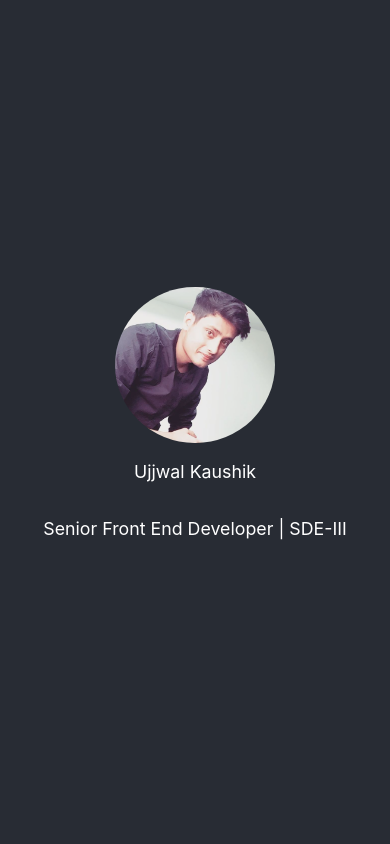
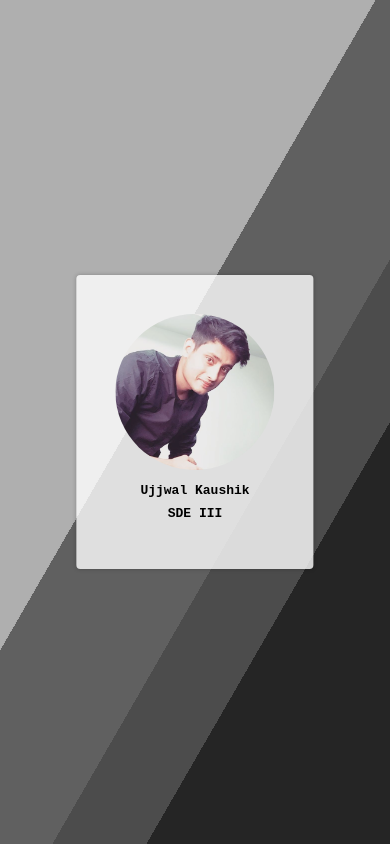
Before and after one commit to ujjwalkaushik/aboutme, a React (Create React App) app: page / in a window 390 px wide. Built offline with nearby package versions, Linux system fonts and the light colour scheme.

Commit message:
font size media query

```diff
--- a/src/App.css
+++ b/src/App.css
@@ -23,11 +23,60 @@
   color: #61dafb;
 }
 
-@keyframes App-logo-spin {
-  from {
-    transform: rotate(0deg);
+.background_1 {
+  animation:slide 3s ease-in-out infinite alternate;
+  background-image: linear-gradient(-60deg, #060606 50%, #A4A4A4 50%);
+  bottom:0;
+  left:-50%;
+  opacity:.5;
+  position:fixed;
+  right:-50%;
+  top:0;
+  z-index:-1;
+}
+
+.background_2 {
+  animation-direction:alternate-reverse;
+  animation-duration:4s;
+}
+
+.background_3 {
+  animation-duration:5s;
+}
+
+.content {
+  background-color:rgba(255,255,255,.8);
+  border-radius:.25em;
+  box-shadow:0 0 .25em rgba(0,0,0,.25);
+  box-sizing:border-box;
+  left:50%;
+  padding:10vmin;
+  position:fixed;
+  text-align:center;
+  top:50%;
+  transform:translate(-50%, -50%);
+}
+
+h1 {
+  font-family:monospace;
+}
+
+@media only screen and (max-width: 1000px) {
+  h1 {
+      font-size:2em;
+ }
+}
+@media only screen and (max-width: 500px) {
+  h1 {
+      font-size: 1em;
+ }
+}
+
+@keyframes slide {
+  0% {
+    transform:translateX(-25%);
   }
-  to {
-    transform: rotate(360deg);
+  100% {
+    transform:translateX(25%);
   }
 }
--- a/src/App.js
+++ b/src/App.js
@@ -3,13 +3,16 @@ import './App.css';
 
 function App() {
   return (
-    <div className="App">
-      <header className="App-header">
+    <>
+      <div className="background_1"></div>
+      <div className="background_1 background_2"></div>
+      <div className="background_1 background_3"></div>
+      <div className="content">
         <img src={portfolioImage} className="App-logo" alt="logo" />
-        <p>Ujjwal Kaushik</p>
-        <p>Senior Front End Developer | SDE-III</p>
-      </header>
-    </div>
+        <h1>Ujjwal Kaushik</h1>
+        <h1>SDE III</h1>
+      </div>
+    </>
   );
 }
 
```
